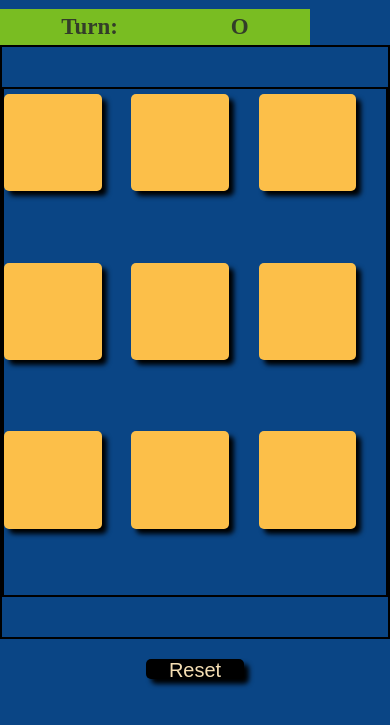
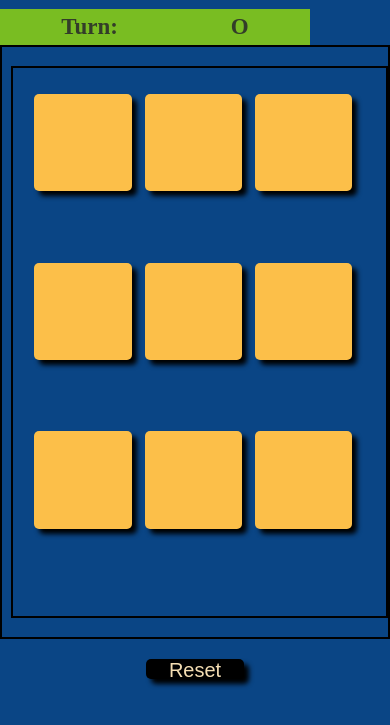
Before and after one commit to Harsh-bharwani/Learning-Js, a plain HTML site: page tic-tac-toe/index.html in a window 390 px wide. Shown: the part 55-780 px from the top of the page. Drawn offline with Linux system fonts and the light colour scheme.

Commit message:
changing media

```diff
--- a/tic-tac-toe/style.css
+++ b/tic-tac-toe/style.css
@@ -59,7 +59,6 @@ main{
     justify-content: center;
 }
 .msg-container{
-    /* background-color: #F26419; */
     color: #EAEAEA;
     margin-top: 30px;
     height: 5vh;
@@ -87,11 +86,13 @@ main{
     color: #f2e8cf;
     width: 100%;
 }
-@media screen and (max-width: 600px){
+@media screen and (max-width: 480px){
     button{
         height: 25vmin;
         width: 25vmin;
     }
-
-
+    .game{
+        margin-left: 1.1vh;
+        padding: 2.5vh;
+    }
 }
```
